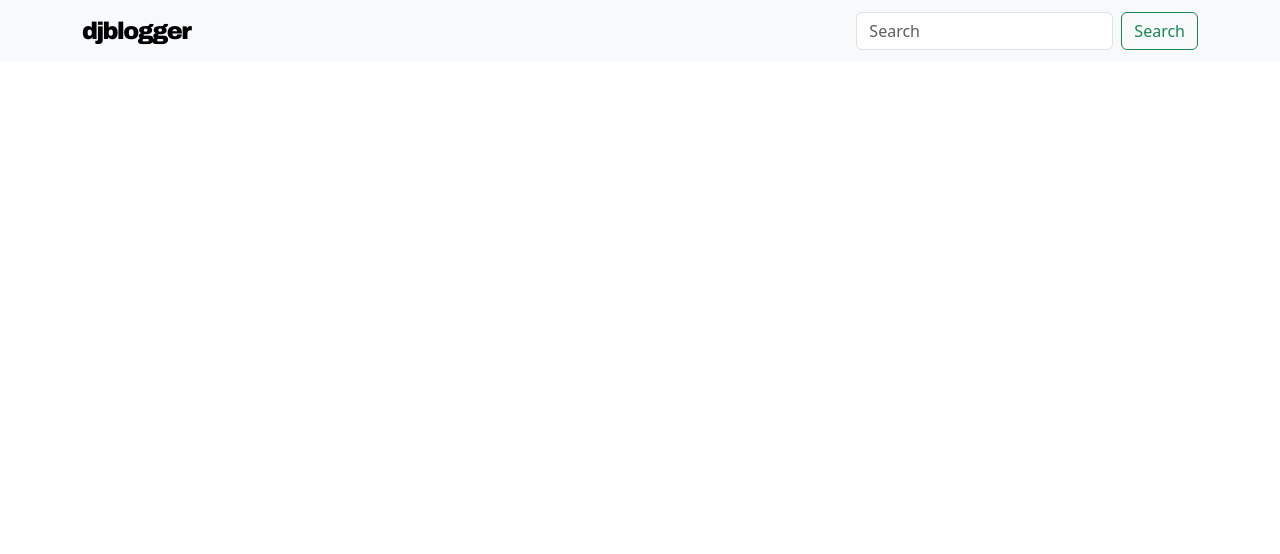
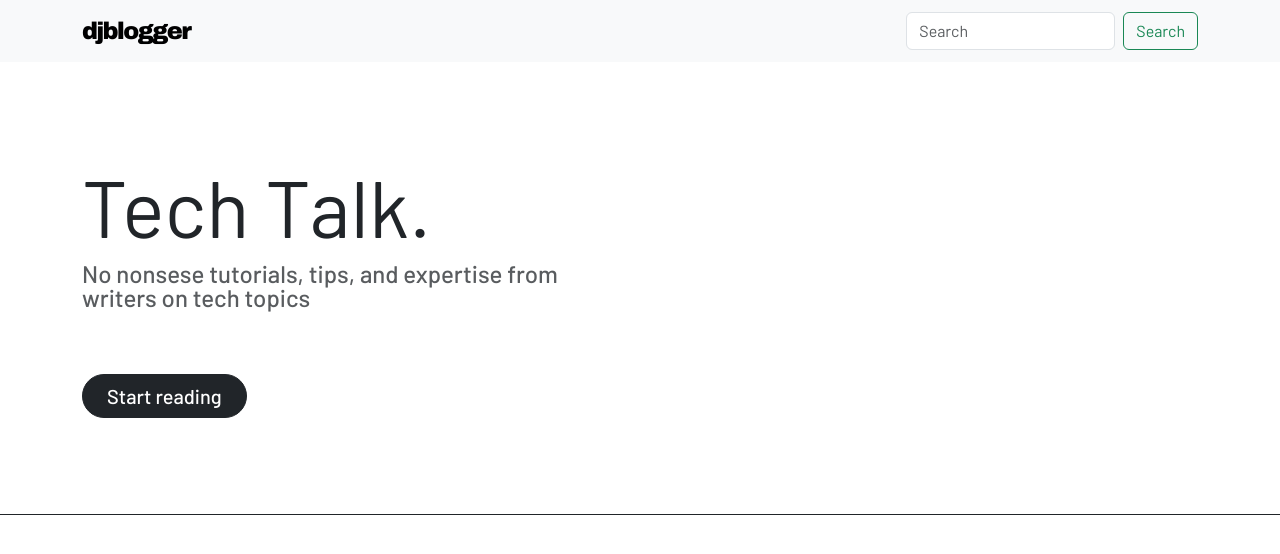
Before and after one commit to lddi-lab/django-project-djblogger-local, a Django app: page / in a window 1280 px wide. Shown: the top 554 px of the page. Run offline with Django 5.2, Linux system fonts and the light colour scheme.

Commit message:
Build: Index Splash Component

```diff
--- a/djblogger/djblogger/static/css/main.css
+++ b/djblogger/djblogger/static/css/main.css
@@ -1,9 +1,21 @@
 @import url('https://fonts.googleapis.com/css2?family=Archivo:wght@900&display=swap');
 @import url('https://fonts.googleapis.com/css2?family=Barlow:wght@400;500;600;700;900&display=swap');
+@import url('https://fonts.googleapis.com/css2?family=Merriweather&display=swap');
 
 
 .logo{
     font-family: 'Archivo', sans-serif;
     letter-spacing: -1.5px;
 }
-/* font-family: 'Barlow', sans-serif; */
+
+html, body {
+    font-family: 'Barlow', sans-serif;
+}
+
+.fw-500 {
+    font-weight: 500;
+}
+
+/* font-family: 'Barlow', sans-serif;
+font-family: 'Merriweather', serif;
+*/
--- /dev/null
+++ b/djblogger/djblogger/templates/blog/components/splash.html
@@ -0,0 +1,13 @@
+<div class="border-bottom border-1 border-dark">
+    <div class="container py-5">
+        <div class="row">
+            <div class="col-12 col-md-6 py-1 py-md-5 text-center text-md-start">
+                <h1 class="display-1">Tech Talk.</h1>
+                <p class="fs-4 lh-1 text-muted fw-500 pb-5">
+                    No nonsese tutorials, tips, and expertise from writers on tech topics
+                </p>
+                <button class="btn btn-dark rounded-pill fw-500 fs-5 px-4">Start reading</button>
+            </div>
+        </div>
+    </div>
+</div>
--- a/djblogger/djblogger/templates/blog/index.html
+++ b/djblogger/djblogger/templates/blog/index.html
@@ -3,5 +3,6 @@
 
 {% block template %}
 {% include "../base/navbar.html" %}
+{% include "./components/splash.html" %}
 
 {% endblock %}
```
